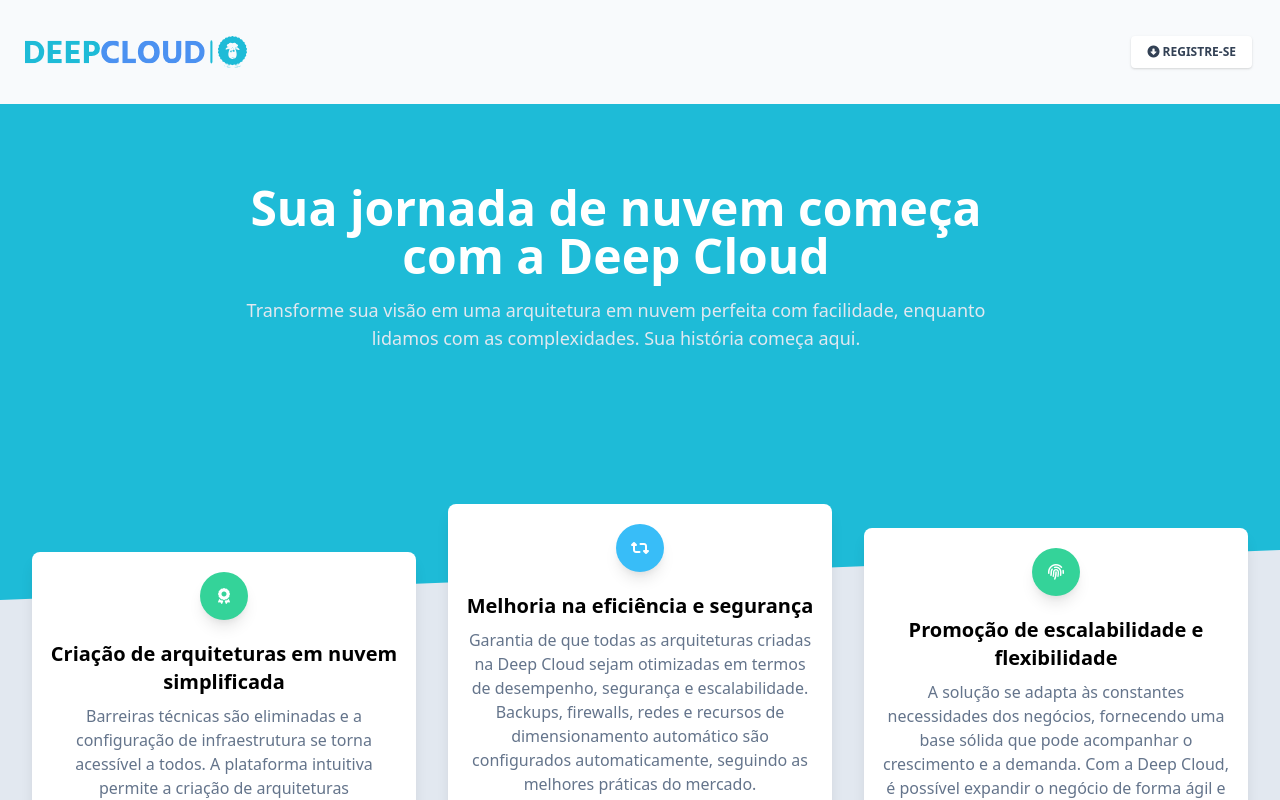
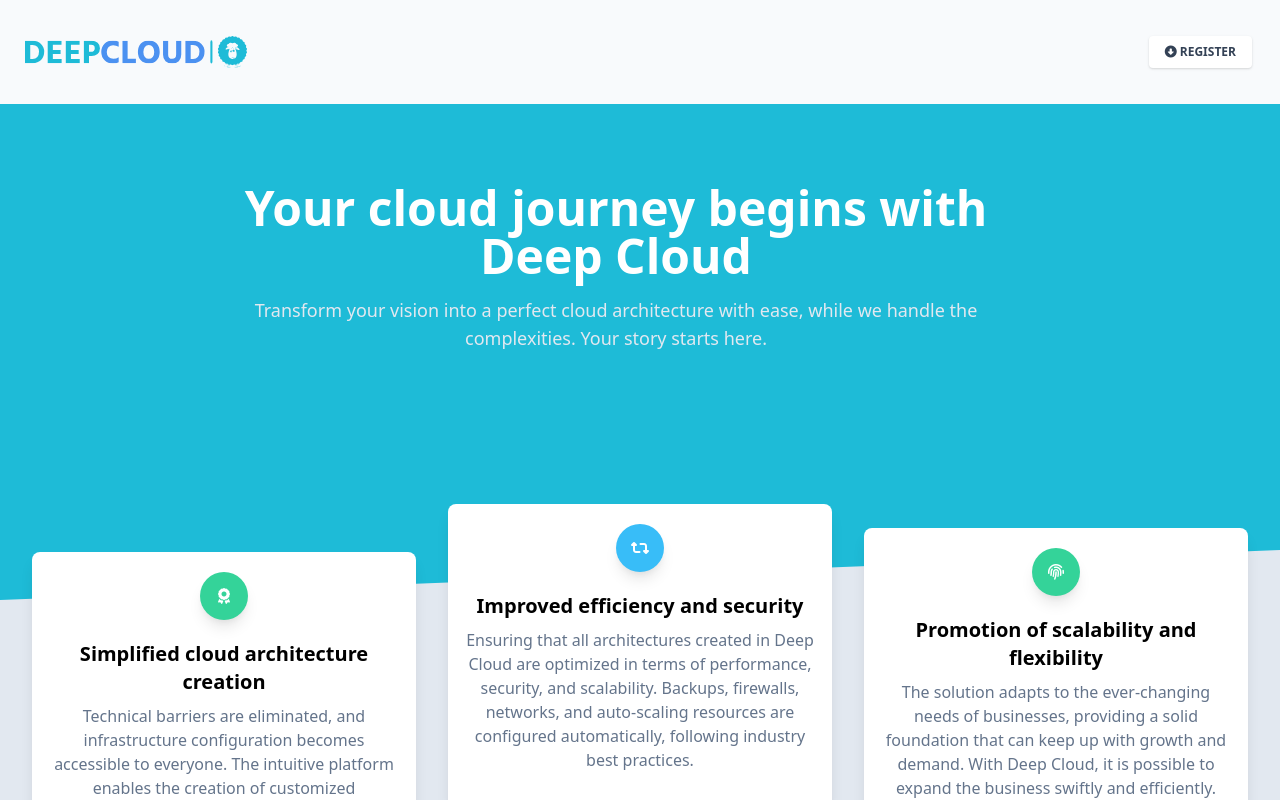
Before and after one commit to deepcloud-dev/deepcloud-dev.github.io, a Vue app: page / in a window 1280 px wide. Shown: the top 800 px of the page. Built offline with nearby package versions, Linux system fonts and the light colour scheme.

Commit message:
Remove fixed language

```diff
--- a/src/views/index.vue
+++ b/src/views/index.vue
@@ -9,7 +9,7 @@
   navLang = "en";
 }
 
-navLang = "pt";
+// navLang = "pt";
 
 const lang = ref(navLang);
 const text = ref({
```
